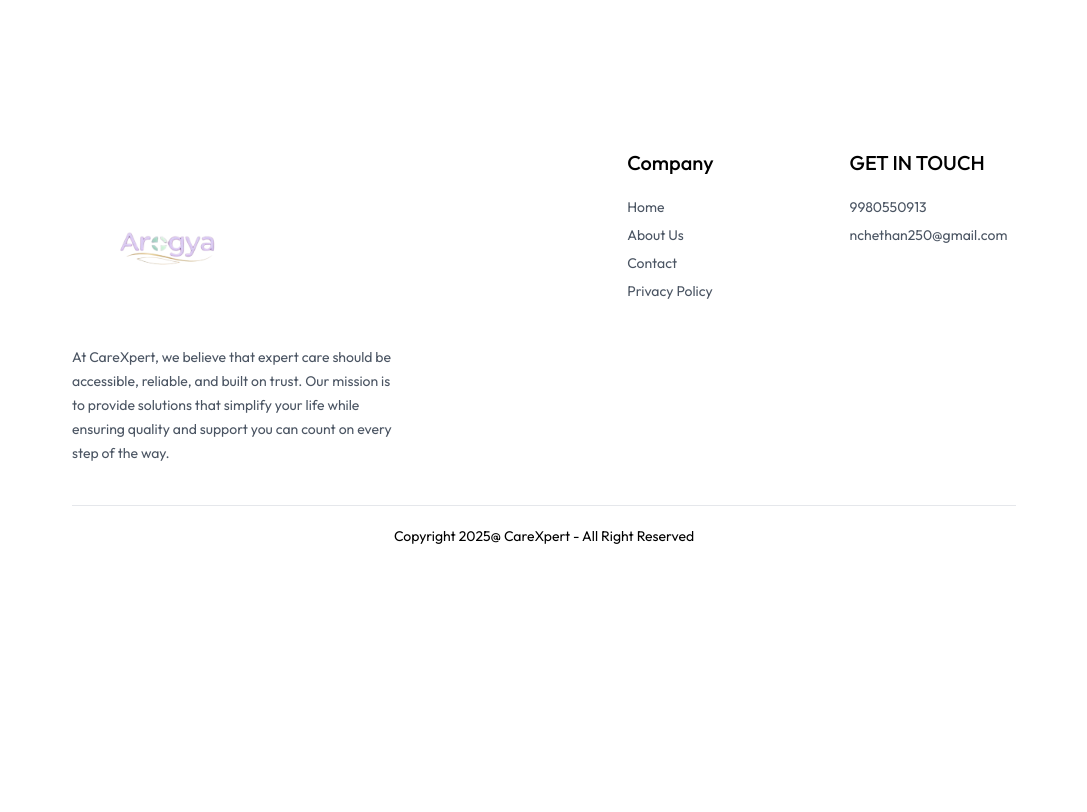
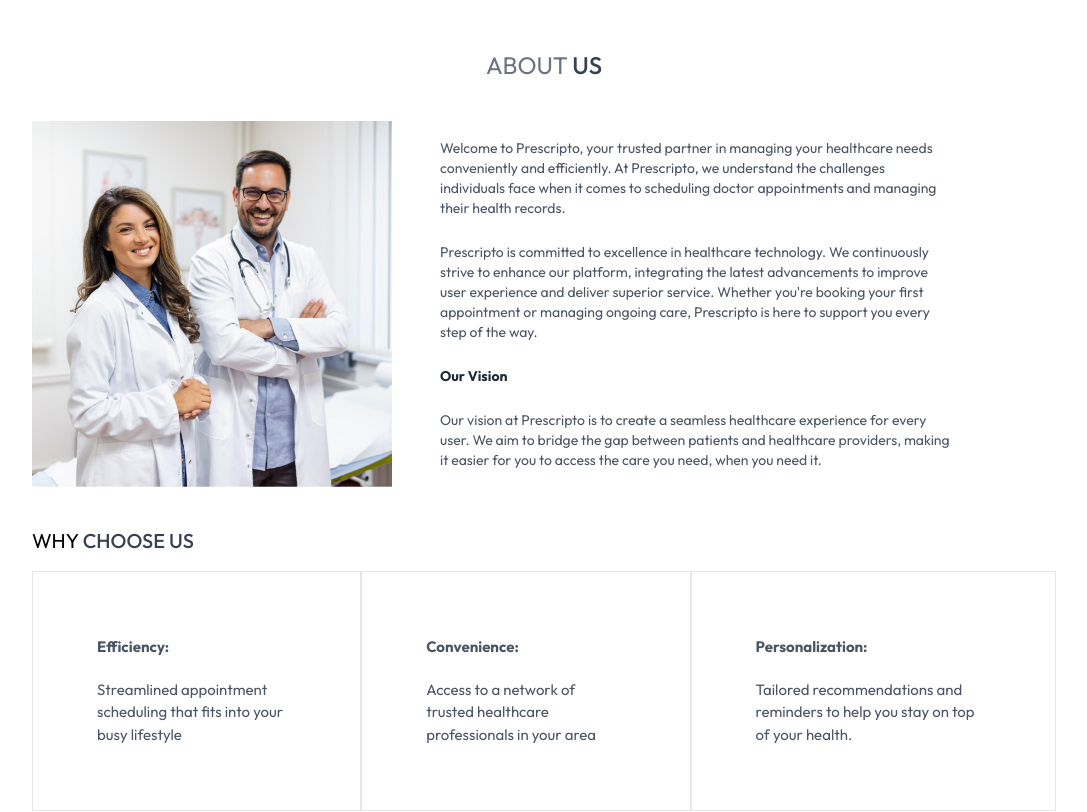
Before and after one commit to chethan2728/Arogya, a React (Vite) app in the folder frontend/: page /#/about in a window 1280 px wide. Shown: the part 220-1032 px from the top of the page, without its empty margins (96-1183 px from the left). Before the commit the page ends 800 px from the top, so only its background shows below. Built offline with nearby package versions, Linux system fonts and the light colour scheme.

Commit message:
Prepare build for Vercel

```diff
--- a/frontend/package.json
+++ b/frontend/package.json
@@ -29,6 +29,6 @@
     "globals": "^16.3.0",
     "postcss": "^8.5.6",
     "tailwindcss": "^3.4.17",
-    "vite": "^7.1.2"
+    "vite": "^7.1.9"
   }
 }
--- a/frontend/src/pages/About.jsx
+++ b/frontend/src/pages/About.jsx
@@ -1,9 +1,44 @@
 import React from 'react'
+import { assets } from '../assets/assets'
 
 const About = () => {
   return (
     <div>
 
+
+    <div className='text-center text-2xl pt-10 text-gray-500'>
+    <p>ABOUT <span className='text-gray-700 font-medium'>US</span> </p>
+    </div>
+
+    <div className='my-10 flex flex-col md:flex-row gap-12'>
+      <img className='w-full md:max-w-[360px]' src={assets.about_image} alt="" />
+      <div className='flex flex-col justify-center gap-6 md:w-2/4 text-sm text-gray-600'>
+        <p>Welcome to Prescripto, your trusted partner in managing your healthcare needs conveniently and efficiently. At Prescripto, we understand the challenges individuals face when it comes to scheduling doctor appointments and managing their health records.</p>
+        <p>Prescripto is committed to excellence in healthcare technology. We continuously strive to enhance our platform, integrating the latest advancements to improve user experience and deliver superior service. Whether you're booking your first appointment or managing ongoing care, Prescripto is here to support you every step of the way.</p>
+        <b className='text-gray-800'>Our Vision</b>
+        <p>Our vision at Prescripto is to create a seamless healthcare experience for every user. We aim to bridge the gap between patients and healthcare providers, making it easier for you to access the care you need, when you need it.</p>
+      </div>
+    </div>
+
+    <div className='text-xl my-4'>
+      <p>WHY <span className='text-gray-700 font-medium'>CHOOSE US</span></p>
+    </div>
+
+    <div className='flex flex-col md:flex-row mb-20'>
+      <div className='border px-10 md:px-16 py-8 sm:py-16 flex flex-col gap-5 text-[15px] hover:bg-primary hover:text-white transition-all duration-300 text-gray-600 cursor-pointer'>
+        <b>Efficiency:</b>
+        <p>Streamlined appointment scheduling that fits into your busy lifestyle</p>
+      </div>
+      <div className='border px-10 md:px-16 py-8 sm:py-16 flex flex-col gap-5 text-[15px] hover:bg-primary hover:text-white transition-all duration-300 text-gray-600 cursor-pointer'>
+        <b>Convenience:</b>
+        <p>Access to a network of trusted healthcare professionals in your area</p>
+      </div>
+      <div className='border px-10 md:px-16 py-8 sm:py-16 flex flex-col gap-5 text-[15px] hover:bg-primary hover:text-white transition-all duration-300 text-gray-600 cursor-pointer'>
+        <b>Personalization:</b>
+        <p>Tailored recommendations and reminders to help you stay on top of your health.</p>
+        </div>
+
+    </div>
     </div>
   )
 }
```
Also changed, not shown: 1 other file (tests, documents, lock files or other folders).
